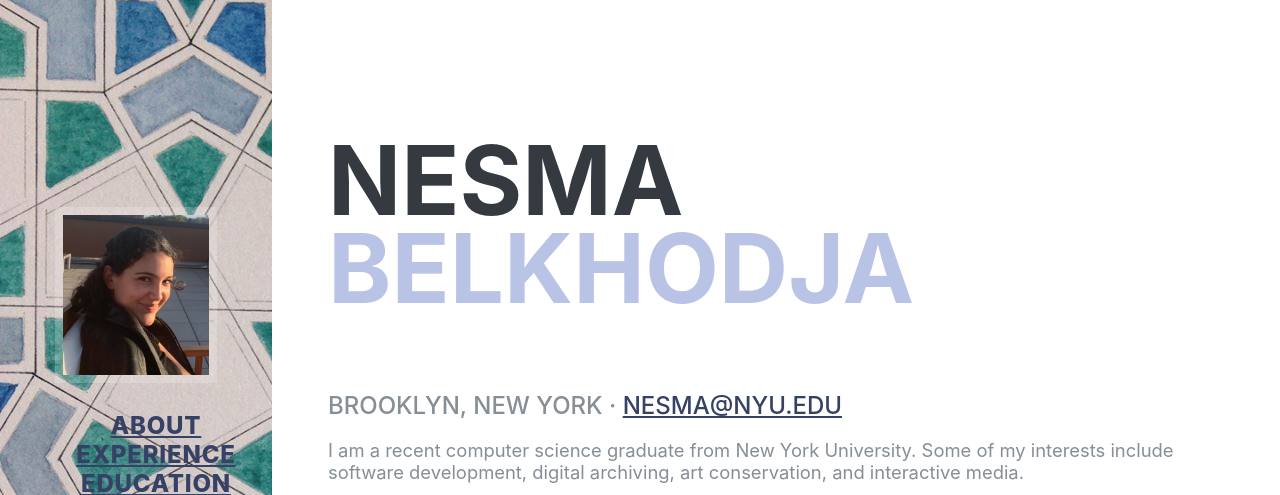
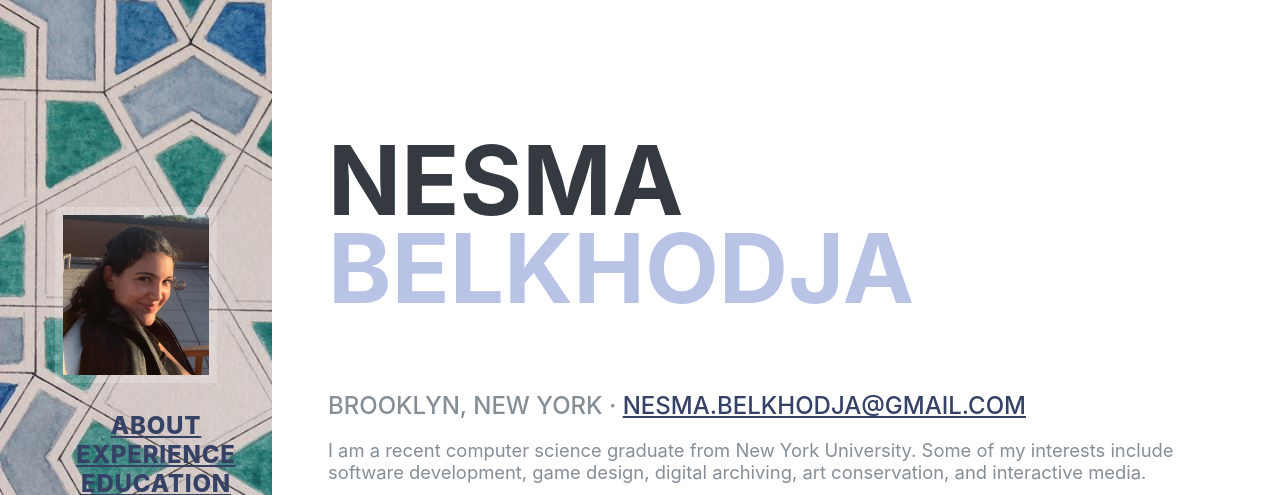
Before and after one commit to nesmabelkhodja/website, a website with bundled scripts: page index.html in a window 1280 px wide. Shown: the top 495 px of the page. Built offline with nearby package versions, Linux system fonts and the light colour scheme; a web font is replaced by a local one.

Commit message:
bio update

```diff
--- a/index.html
+++ b/index.html
@@ -64,9 +64,9 @@
           <span class="text-primary">Belkhodja</span>
         </h1>
         <div class="subheading mb-5">Brooklyn, New York ·
-          <a href="mailto:nesma@nyu.edu">nesma@nyu.edu</a>
+          <a href="mailto:nesma@nyu.edu">nesma.belkhodja@gmail.com</a>
         </div>
-        <p class="lead mb-5">I am a recent computer science graduate from New York University. Some of my interests include software development, digital archiving, art conservation, and interactive media.</p>
+        <p class="lead mb-5">I am a recent computer science graduate from New York University. Some of my interests include software development, game design, digital archiving, art conservation, and interactive media.</p>
         <div class="social-icons">
           <a href="https://www.linkedin.com/in/nesma-belkhodja/">
             <i class="fab fa-linkedin-in"></i>
```
